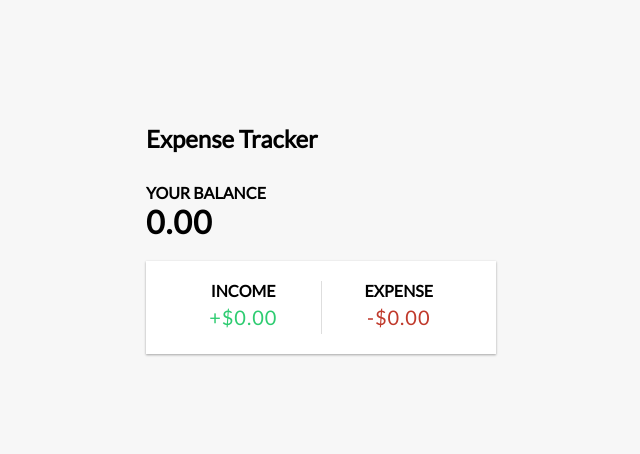
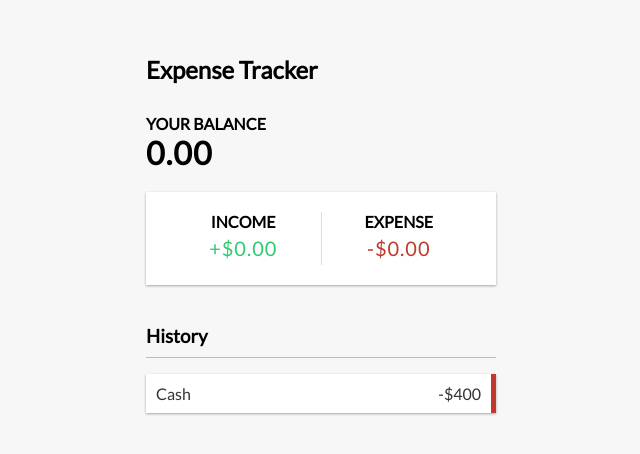
Before and after one commit to tsabz/React-Expence-App, a React (Create React App) app: page / in a window 1280 px wide. Shown: the part 156-610 px from the top of the page, without its empty margins (319-959 px from the left). Built offline with nearby package versions, Linux system fonts and the light colour scheme.

Commit message:
added transaction list component and routed

```diff
--- a/src/App.js
+++ b/src/App.js
@@ -2,6 +2,7 @@
 import {Header} from './components/Header';
 import {Balance} from './components/Balance';
 import {IncomeExpenses} from './components/IncomeExpenses';
+import {TransactionList} from './components/TransactionList';
 import './App.css';
 
 function App() {
@@ -11,6 +12,7 @@
       <div className="container">
         <Balance />
         <IncomeExpenses />
+        <TransactionList />
       </div>
     </div>
   );
--- /dev/null
+++ b/src/components/TransactionList.js
@@ -0,0 +1,14 @@
+import React from 'react'
+
+export const TransactionList = () => {
+    return (
+        <>
+          <h3>History</h3>
+          <ul id="list" class="list">
+              <li class="minus">
+                Cash <span>-$400</span><button class="delete-btn">x</button>
+              </li>
+          </ul>
+        </>
+    )
+}
```
